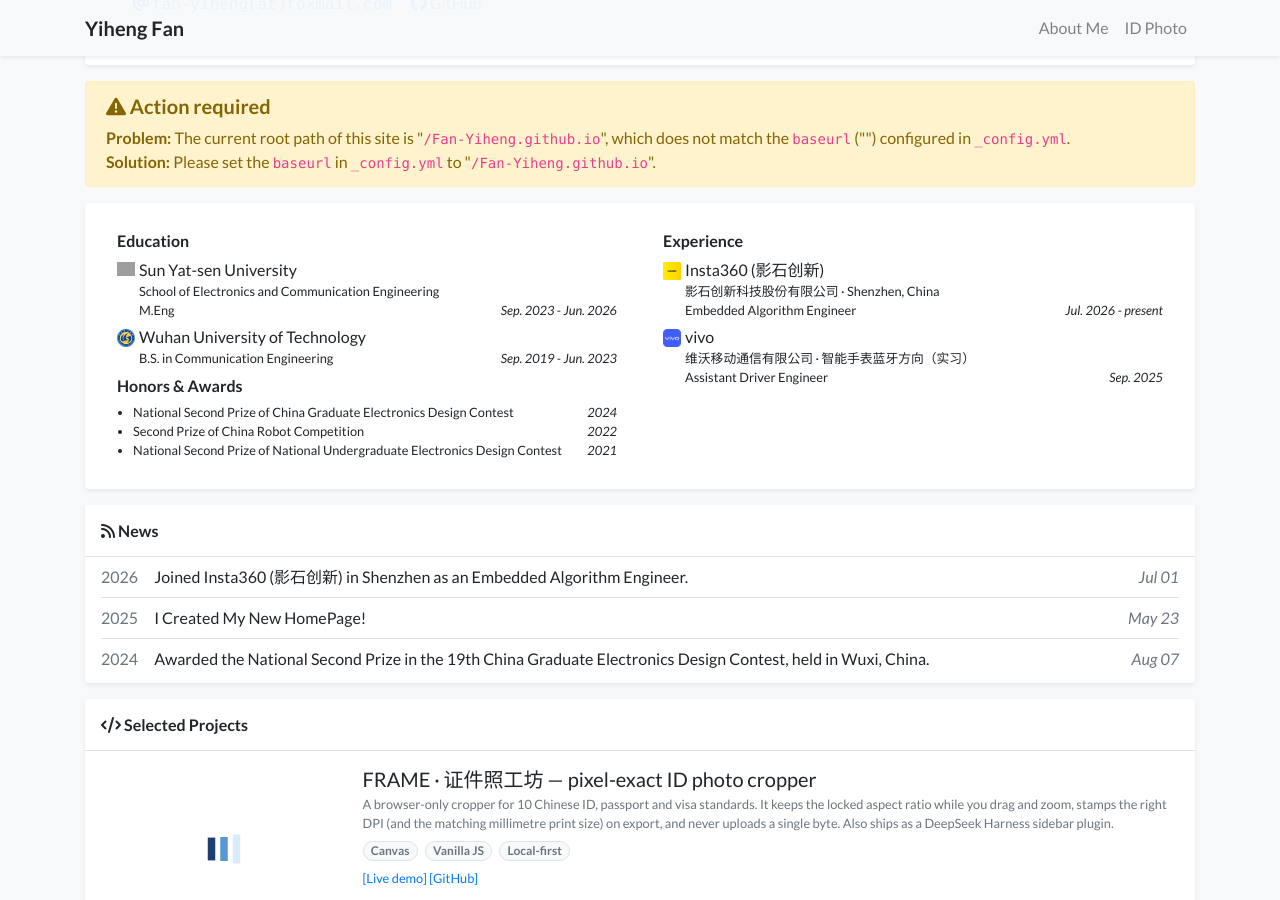
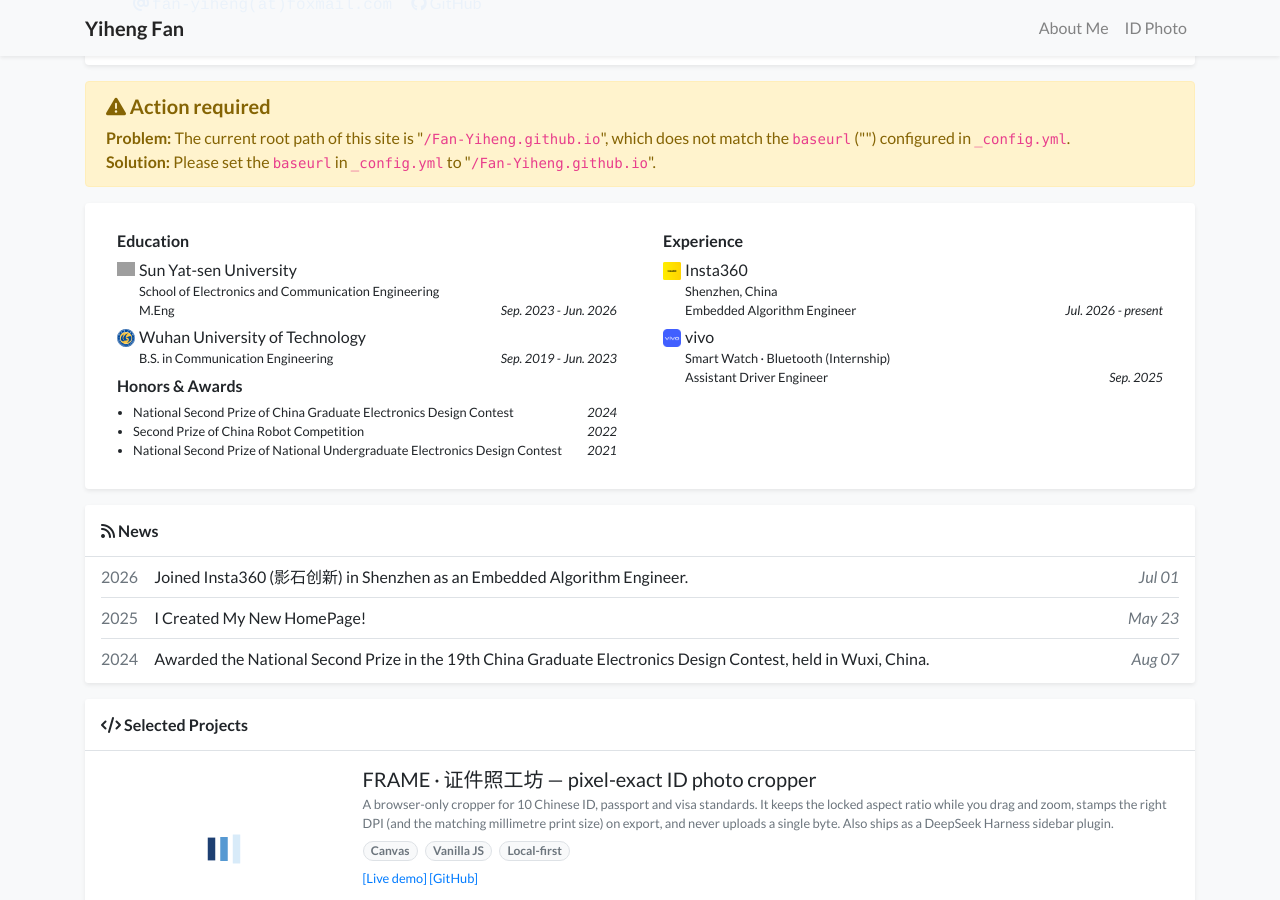
Before and after one commit to Fan-Yiheng/Fan-Yiheng.github.io, a Jekyll site: the page built from index.html, in a window 1280 px wide and 900 px high, scrolled down 538 px. Built offline with Jekyll 4.4.1, drawn with Linux system fonts in a browser that asks for light colours; nearby versions of some CDN libraries; a style sheet for code colours, icons or effects is not loaded; grey boxes are pictures that could not be loaded.

Commit message:
Use English labels in the experience section

```diff
--- a/_data/profile.yml
+++ b/_data/profile.yml
@@ -52,14 +52,14 @@
   date: Sep. 2019 - Jun. 2023
 
 experience:
-- name: Insta360 (影石创新)
+- name: Insta360
   logo: /assets/images/badges/insta360.png
-  dept: 影石创新科技股份有限公司 · Shenzhen, China
+  dept: Shenzhen, China
   position: Embedded Algorithm Engineer
   date: Jul. 2026 - present
 - name: vivo
   logo: /assets/images/badges/vivo.png
-  dept: 维沃移动通信有限公司 · 智能手表蓝牙方向（实习）
+  dept: Smart Watch · Bluetooth (Internship)
   position: Assistant Driver Engineer
   date: Sep. 2025
 
```
